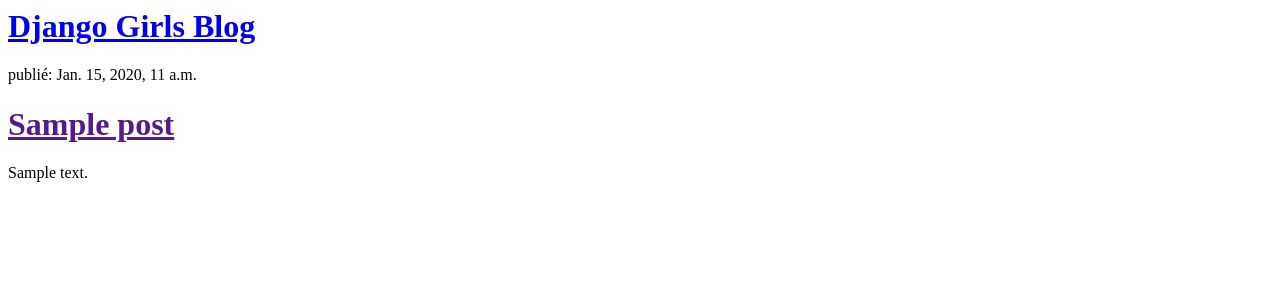
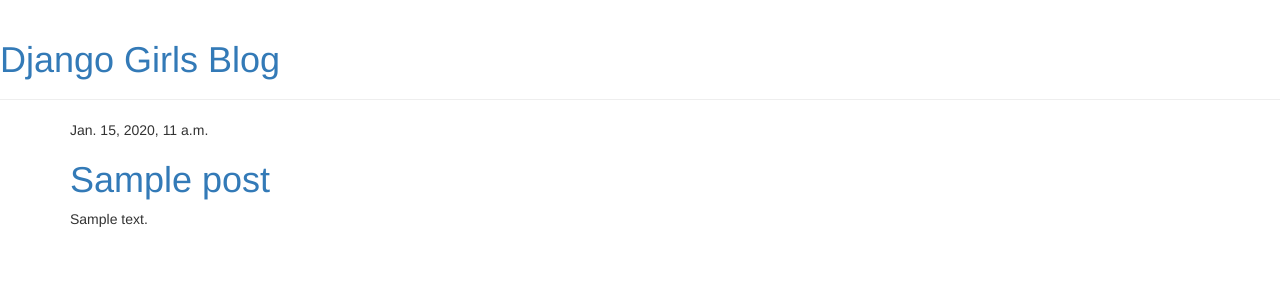
Before and after one commit to emilieb2r/my-first-blog, a Django app: template blog/templates/blog/post_list.html in a window 1280 px wide. Shown: the top 300 px of the page. Run offline with Django 3.2, Linux system fonts and the light colour scheme; the template is opened without the code that fills it: values that come from a table or form of the project are taken from there, others are empty; tables that the repository leaves empty hold one stand-in row (values such as "Sample post"); some libraries are stand-ins or nearby versions.

Commit message:
added vew and template for deteiled blog for the site

```diff
--- /dev/null
+++ b/blog/templates/blog/bases.html
@@ -0,0 +1,23 @@
+{% load staticfiles %}
+<html>
+    <head>
+        <title>Django Girls blog</title>
+        <link rel="stylesheet" href="//maxcdn.bootstrapcdn.com/bootstrap/3.2.0/css/bootstrap.min.css">
+<link rel="stylesheet" href="//maxcdn.bootstrapcdn.com/bootstrap/3.2.0/css/bootstrap-theme.min.css">
+<link rel="stylesheet" href="{% static 'css/blog.css' %}">
+<link href="https://fonts.googleapis.com/css?family=Lobster&subset=latin,latin-ext" rel="stylesheet" type="text/css">
+    </head>
+    <body>
+    <div class="page-header">
+        <h1><a href="/">Django Girls Blog</a></h1>
+    </div>
+    <div class="content container">
+        <div class="row">
+            <div class="col-md-8">
+            {% block content %}
+            {% endblock %}
+            </div>
+        </div>
+    </div>
+</body>
+</html>
--- a/blog/templates/blog/post_list.html
+++ b/blog/templates/blog/post_list.html
@@ -1,19 +1,13 @@
-<html>
-    <head>
-        <title>Django Girls blog</title>
-    </head>
-    <body>
-      <div>
-    <h1><a href="/">Django Girls Blog</a></h1>
-</div>
+{% extends 'blog/bases.html' %}
 
-{% for post in posts %}
-    <div>
-        <p>publié: {{ post.published_date }}</p>
-        <h1><a href="">{{ post.title }}</a></h1>
-        <p>{{ post.text|linebreaksbr }}</p>
-    </div>
-{% endfor %}
-
-    </body>
-</html>
+{% block content %}
+    {% for post in posts %}
+        <div class="post">
+            <div class="date">
+                {{ post.published_date }}
+            </div>
+            <h1><a href="{% url 'post_detail' pk=post.pk %}">{{ post.title }}</a></h1>
+            <p>{{ post.text|linebreaksbr }}</p>
+        </div>
+    {% endfor %}
+{% endblock content %}
--- a/blog/urls.py
+++ b/blog/urls.py
@@ -1,5 +1,7 @@
 from django.conf.urls import url
 from . import views
+
 urlpatterns = [
     url(r'^$', views.post_list, name='post_list'),
+    url(r'^post/(?P<pk>[0-9]+)/$', views.post_detail, name='post_detail'),
 ]
--- a/blog/views.py
+++ b/blog/views.py
@@ -6,6 +6,11 @@ def post_list(request):
     posts = Post.objects.filter(published_date__lte=timezone.now()).order_by('published_date')
     return render(request, 'blog/post_list.html', {'posts': posts})
 
+from django.shortcuts import render, get_object_or_404
+def post_detail(request, pk):
+    post = get_object_or_404(Post, pk=pk)
+    return render(request, 'blog/post_detail.html', {'post': post})
+
 
 
 # Create your views here.
```
Also changed, not shown: blog/templates/blog/post_detail.html (added, +13 -0 lines).
